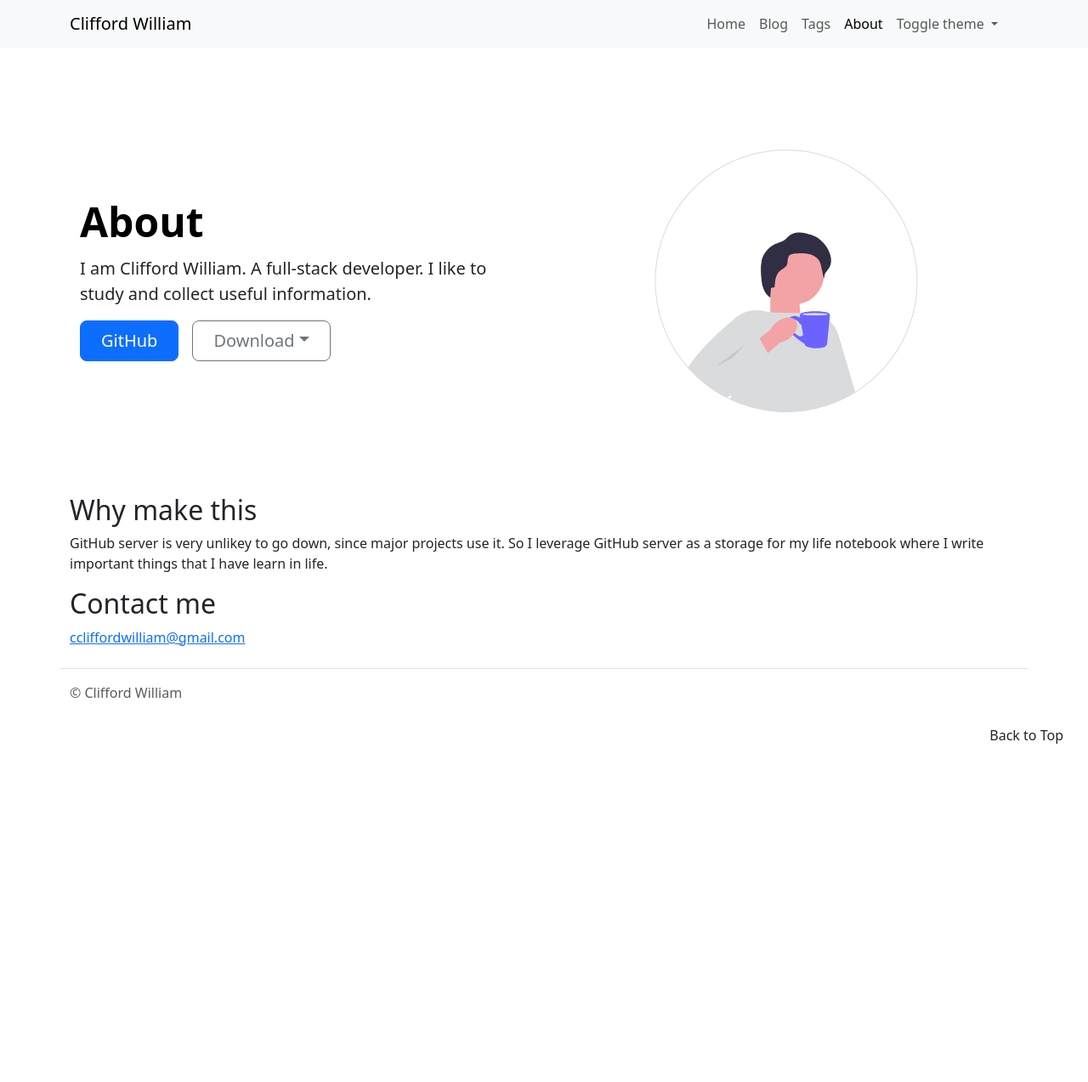
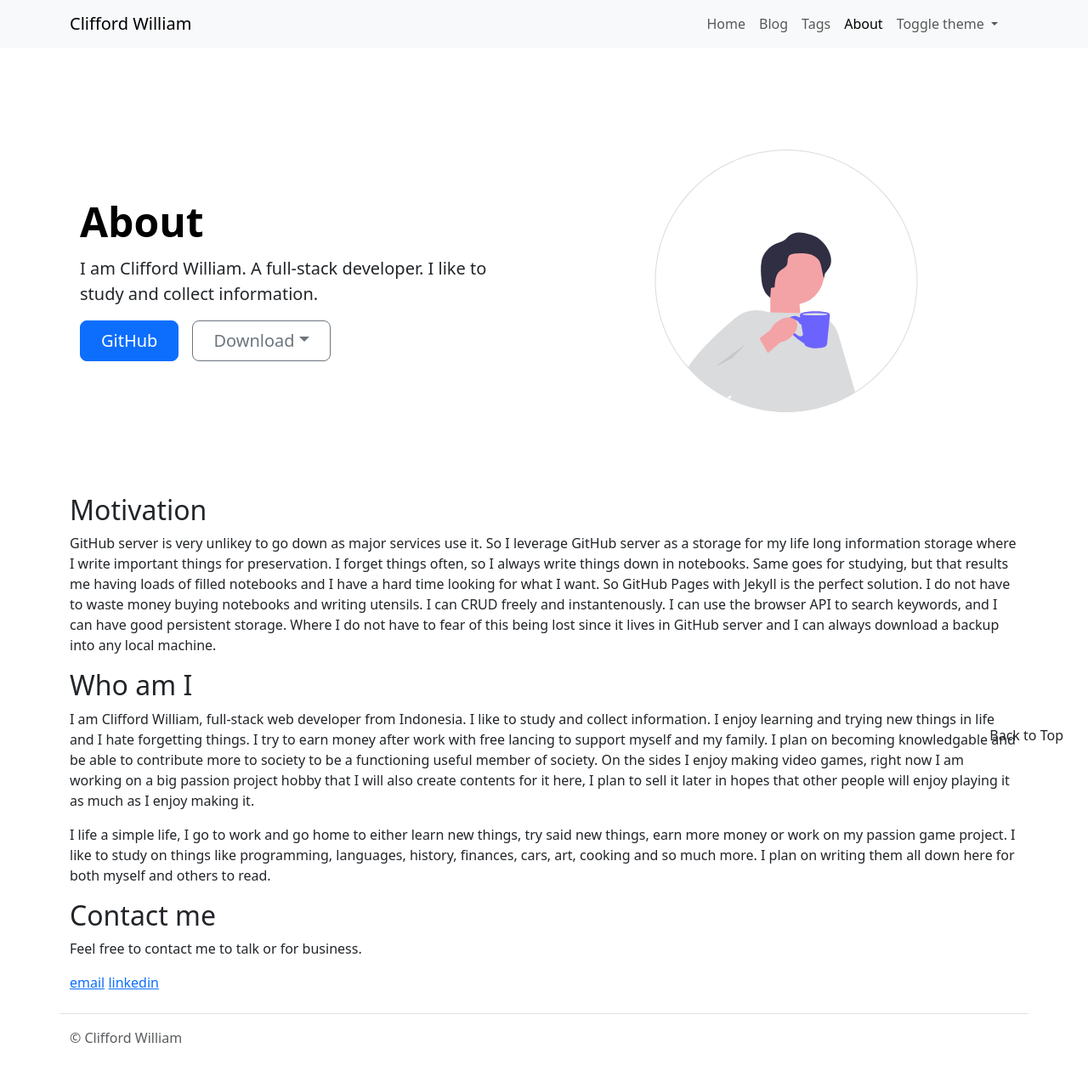
Before and after one commit to cliffordwilliam/my_archive, a Jekyll site: the page built from about.md, in a window 1280 px wide. Shown: the whole page at 85% size. Built offline with Jekyll 4.4.1, drawn with Linux system fonts in a browser that asks for light colours; before the commit the page ends 900 px from its top, so only the background shows below that.

Commit message:
update content

```diff
--- a/_config.yml
+++ b/_config.yml
@@ -25,3 +25,4 @@ baseurl: "/my_archive"
 # custom
 author_name: "Clifford William"
 author_email: ccliffordwilliam@gmail.com
+author_linkedin: https://www.linkedin.com/in/clifford-william-05bb4220b/
--- a/about.md
+++ b/about.md
@@ -1,13 +1,22 @@
 ---
 title: "About"
-description: "I am Clifford William. A full-stack developer. I like to study and collect useful information."
+description: "I am Clifford William. A full-stack developer. I like to study and collect information."
 thumbnail: "undraw_drink_coffee_v3au.svg"
 ---
 
-## Why make this
+## Motivation
 
-GitHub server is very unlikey to go down, since major projects use it. So I leverage GitHub server as a storage for my life notebook where I write important things that I have learn in life.
+GitHub server is very unlikey to go down as major services use it. So I leverage GitHub server as a storage for my life long information storage where I write important things for preservation. I forget things often, so I always write things down in notebooks. Same goes for studying, but that results me having loads of filled notebooks and I have a hard time looking for what I want. So GitHub Pages with Jekyll is the perfect solution. I do not have to waste money buying notebooks and writing utensils. I can CRUD freely and instantenously. I can use the browser API to search keywords, and I can have good persistent storage. Where I do not have to fear of this being lost since it lives in GitHub server and I can always download a backup into any local machine.
+
+## Who am I
+
+I am Clifford William, full-stack web developer from Indonesia. I like to study and collect information. I enjoy learning and trying new things in life and I hate forgetting things. I try to earn money after work with free lancing to support myself and my family. I plan on becoming knowledgable and be able to contribute more to society to be a functioning useful member of society. On the sides I enjoy making video games, right now I am working on a big passion project hobby that I will also create contents for it here, I plan to sell it later in hopes that other people will enjoy playing it as much as I enjoy making it.
+
+I life a simple life, I go to work and go home to either learn new things, try said new things, earn more money or work on my passion game project. I like to study on things like programming, languages, history, finances, cars, art, cooking and so much more. I plan on writing them all down here for both myself and others to read.
 
 ## Contact me
 
-[{{ site.author_email }}](mailto:{{ site.author_email }})
+Feel free to contact me to talk or for business.
+
+[email](mailto:{{ site.author_email }})
+[linkedin](mailto:{{ site.author_linkedin }})
```
Also changed, not shown: blog.md (+2 -2 lines), tags.md (+2 -2 lines).
